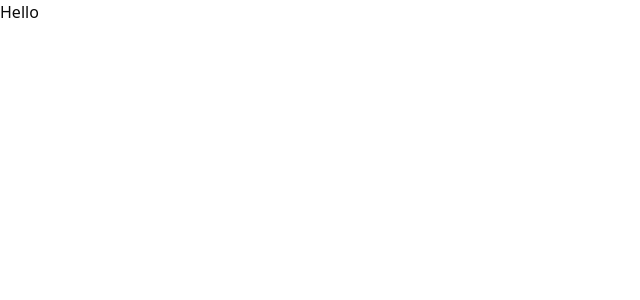
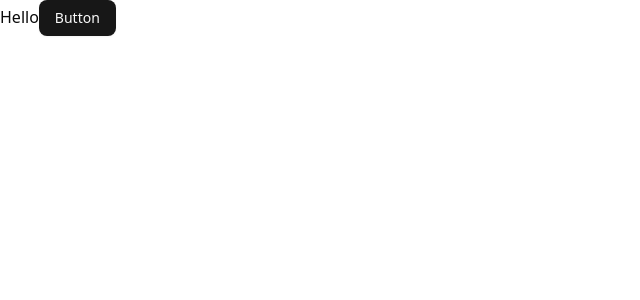
Before and after one commit to PraneethBunny123/gemutly-clone, a Next.js app: page / in a window 1280 px wide. Shown: the top 300 px of the page, without its empty margins (0-640 px from the left). Built offline with nearby package versions, Linux system fonts and the light colour scheme.

Commit message:
Making sure the tailwind is working with shadcn

```diff
--- a/app/page.js
+++ b/app/page.js
@@ -1,7 +1,10 @@
+import { Button } from "@/components/ui/button";
+
 export default function Home() {
   return (
     <div>
       Hello
+      <Button >Button</Button>
     </div>
   );
 }
--- a/package.json
+++ b/package.json
@@ -14,16 +14,17 @@
     "clsx": "^2.1.1",
     "lucide-react": "^0.525.0",
     "next": "15.4.1",
+    "postcss": "^8.5.6",
     "react": "19.1.0",
     "react-dom": "19.1.0",
     "tailwind-merge": "^3.3.1"
   },
   "devDependencies": {
     "@eslint/eslintrc": "^3",
-    "@tailwindcss/postcss": "^4",
+    "@tailwindcss/postcss": "^4.1.11",
     "eslint": "^9",
     "eslint-config-next": "15.4.1",
-    "tailwindcss": "^4",
+    "tailwindcss": "^4.1.11",
     "tw-animate-css": "^1.3.5"
   }
 }
```
Also changed, not shown: 1 other file (tests, documents, lock files or other folders).
